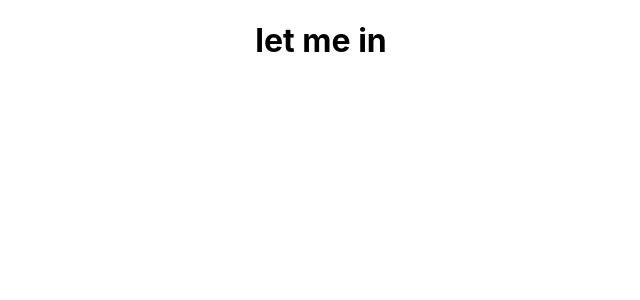
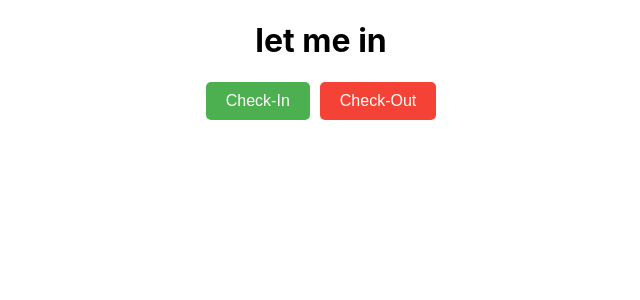
Before and after one commit to Shadi38/let-me-in, a React (Create React App) app: page / in a window 1280 px wide. Shown: the top 300 px of the page, without its empty margins (319-959 px from the left). Built offline with nearby package versions, Linux system fonts and the light colour scheme.

Commit message:
Add buttons to the app

```diff
--- a/src/App.css
+++ b/src/App.css
@@ -1,3 +1,39 @@
 h1{
  text-align: center;
 }
+.buttons {
+    display: flex;
+    justify-content: center;
+    gap: 10px;
+    margin-top: 20px;
+  }
+
+  .btn-check-in,
+  .btn-check-out {
+    padding: 10px 20px;
+    font-size: 16px;
+    border: none;
+    border-radius: 5px;
+    cursor: pointer;
+    transition: background-color 0.3s, transform 0.3s;
+  }
+
+  .btn-check-in {
+    background-color: #4CAF50; /* Green */
+    color: white;
+  }
+
+  .btn-check-in:hover {
+    background-color: #45a049;
+    transform: scale(1.05);
+  }
+
+  .btn-check-out {
+    background-color: #f44336; /* Red */
+    color: white;
+  }
+
+  .btn-check-out:hover {
+    background-color: #da190b;
+    transform: scale(1.05);
+  }
--- a/src/App.js
+++ b/src/App.js
@@ -1,10 +1,11 @@
-
-import './App.css';
+import "./App.css";
+import Buttons from "./components/Buttons";
 
 function App() {
   return (
     <div className="App">
-    <h1>let me in</h1>
+      <h1>let me in</h1>
+      <Buttons />
     </div>
   );
 }
--- /dev/null
+++ b/src/components/Buttons.js
@@ -0,0 +1,10 @@
+function Buttons() {
+  return (
+    <div className="buttons">
+      <button className="btn-check-in">Check-In</button>
+      <button className="btn-check-out">Check-Out</button>
+    </div>
+  );
+}
+
+export default Buttons;
```
